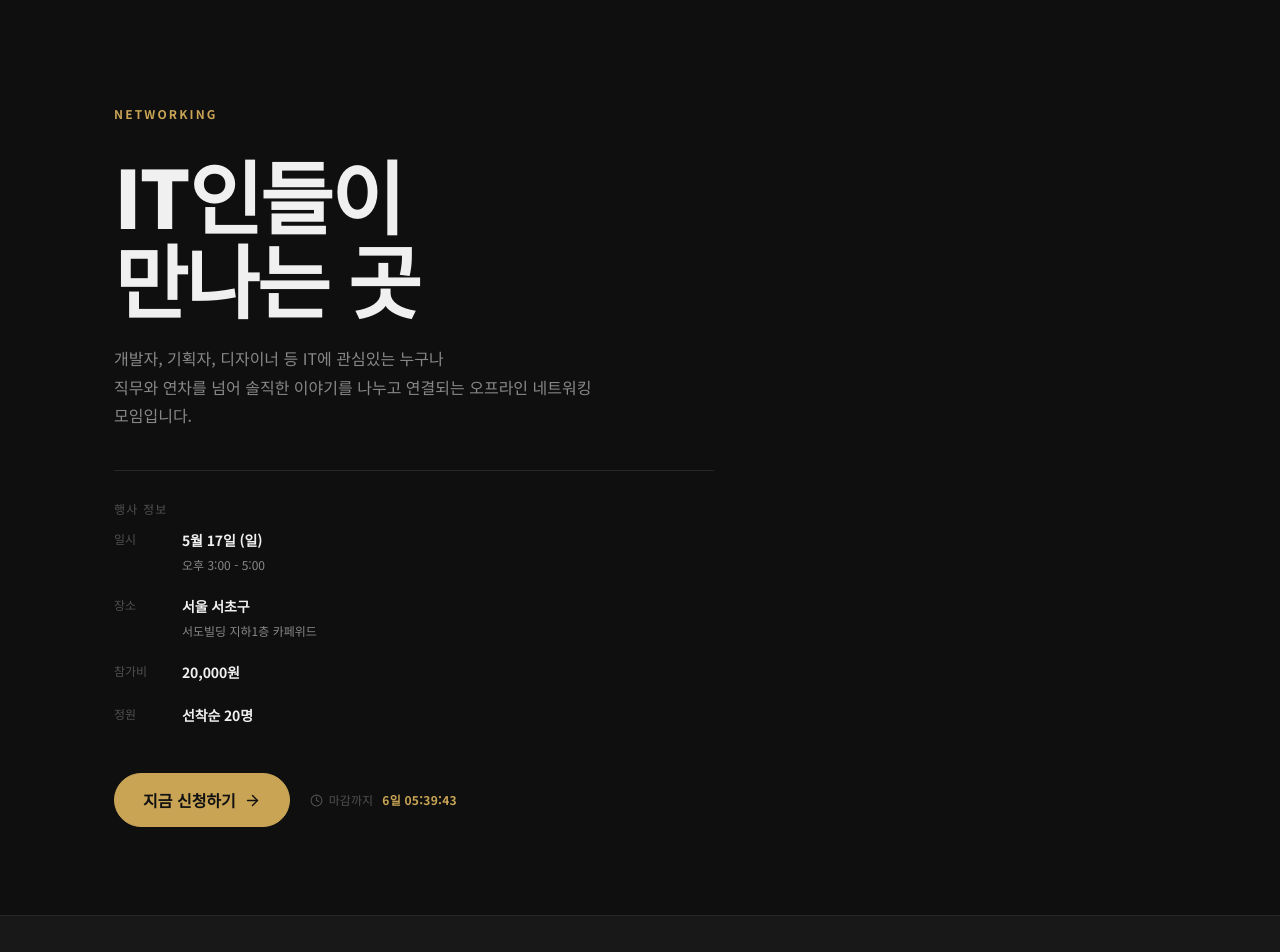
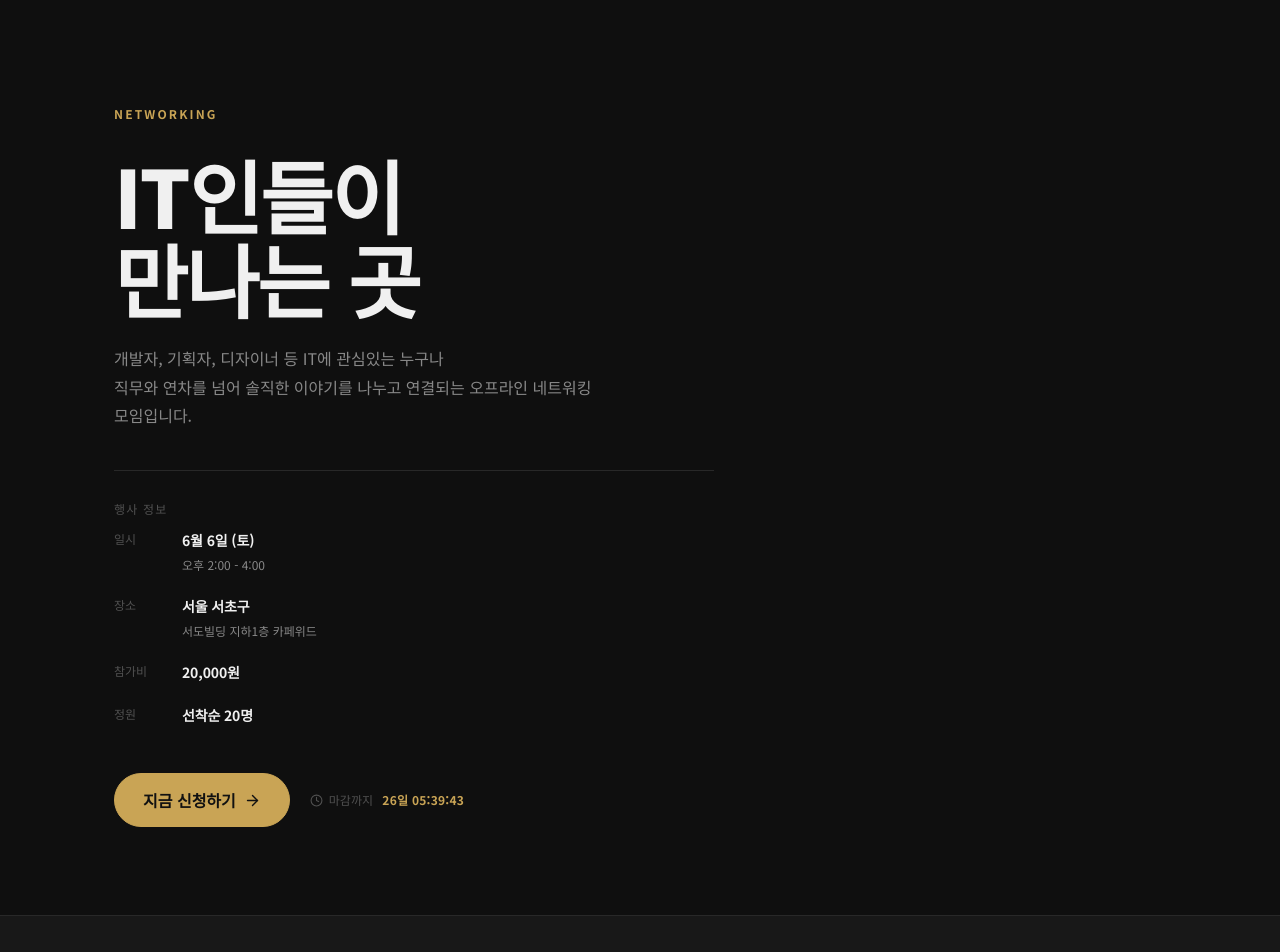
Before and after one commit to jaedeok1/networking, a Next.js app: page / in a window 1280 px wide. Shown: the top 952 px of the page. Built offline with nearby package versions, Linux system fonts and the light colour scheme.

Commit message:
행사 날짜 변경 (6월 6일 오후 2:00 - 4:00)
Co-Authored-By: Claude Sonnet 4.6 <noreply@anthropic.com>

```diff
--- a/src/app/page.tsx
+++ b/src/app/page.tsx
@@ -16,7 +16,7 @@ import Countdown from "@/components/Countdown";
 /* ── 설정 ──────────────────────────────────────────── */
 const APPLY        = "https://open.kakao.com/o/gIlirjui";
 const CONTACT      = "https://open.kakao.com/o/sB3O6Dzh";
-const DEADLINE_ISO = "2026-05-16T23:59:59+09:00";
+const DEADLINE_ISO = "2026-06-05T23:59:59+09:00";
 
 /* ── 데이터 ────────────────────────────────────────── */
 const WHY = [
@@ -114,7 +114,7 @@ export default function Page() {
               <p className="info-section-label">행사 정보</p>
               <div className="info-table" role="list" aria-label="행사 기본 정보">
                 {([
-                  { label: "일시",   main: "5월 17일 (일)",        sub: "오후 3:00 - 5:00" },
+                  { label: "일시",   main: "6월 6일 (토)",        sub: "오후 2:00 - 4:00" },
                   { label: "장소",   main: "서울 서초구",           sub: "서도빌딩 지하1층 카페위드" },
                   { label: "참가비", main: "20,000원",              sub: null },
                   { label: "정원",   main: "선착순 20명",           sub: null },
@@ -303,7 +303,7 @@ export default function Page() {
                 지금 신청하면<br />자리를 확보할 수 있어요
               </h2>
               <p style={{ fontSize: "var(--t-sm)", color: "rgba(0,0,0,0.55)", lineHeight: 1.75 }}>
-                5월 17일 일요일 · 오후 3시 — 5시<br />
+                6월 6일 토요일 · 오후 2시 — 4시<br />
                 서울 서초구 서도빌딩 지하1층 카페위드 · 참가비 20,000원<br />
                 <span style={{ color: "rgba(0,0,0,0.35)", fontSize: "var(--t-xs)", marginTop: 6, display: "block" }}>
                   행사 2일 전까지 취소 시 전액 환불
```
